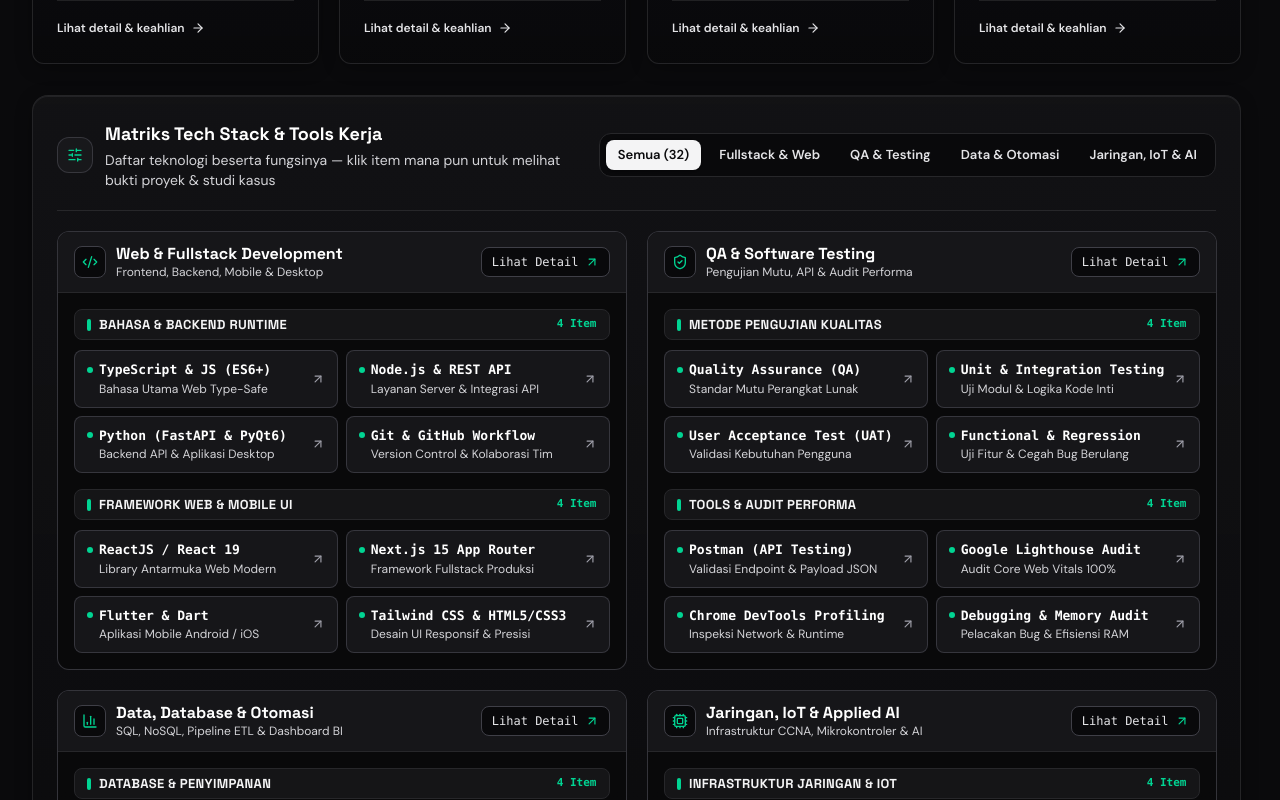
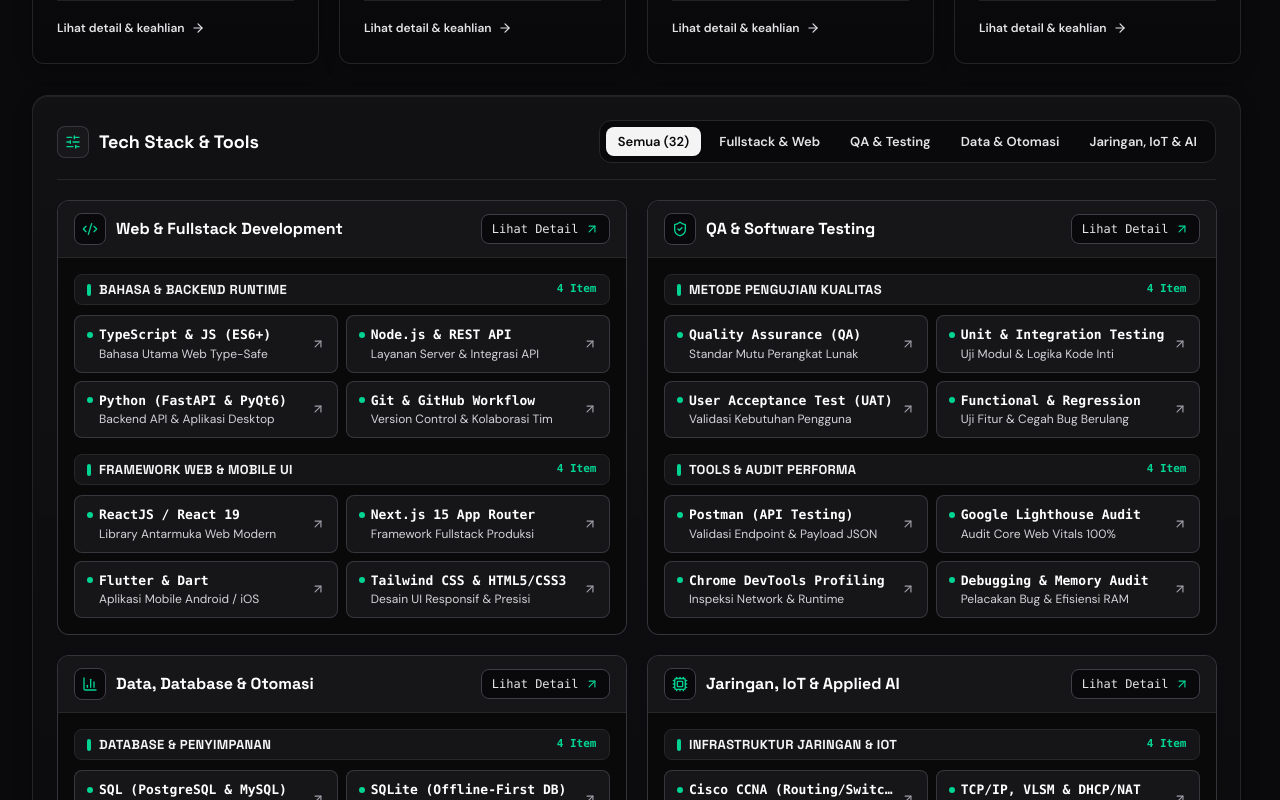
Before and after one commit to EdvanVPRoject/portofolio, a Next.js app: page / in a window 1280 px wide. Shown: the part 4180-4980 px from the top of the page. Built offline with nearby package versions, Linux system fonts and the light colour scheme.

Commit message:
style(skills): remove redundant instructional sub-captions from tech stack matrix

```diff
--- a/src/app/page.tsx
+++ b/src/app/page.tsx
@@ -2039,19 +2039,14 @@ export default function PortfolioPage() {
           >
             <div className="relative z-10">
               {/* Matrix Header & Filter Bar */}
-              <div className="flex flex-col xl:flex-row xl:items-center justify-between gap-4 border-b border-zinc-800 pb-4 sm:pb-5">
-                <div className="flex items-start sm:items-center gap-3">
-                  <span className="flex h-9 w-9 shrink-0 items-center justify-center rounded-xl border border-zinc-700/80 bg-zinc-900 text-emerald-400">
+              <div className="flex flex-col lg:flex-row lg:items-center justify-between gap-4 border-b border-zinc-800 pb-4">
+                <div className="flex items-center gap-2.5">
+                  <span className="flex h-8 w-8 shrink-0 items-center justify-center rounded-lg border border-zinc-700/80 bg-zinc-900 text-emerald-400">
                     <SlidersHorizontal className="h-4 w-4" />
                   </span>
-                  <div>
-                    <h3 className="font-heading text-base sm:text-lg font-bold text-white">
-                      Matriks Tech Stack &amp; Tools Kerja
-                    </h3>
-                    <p className="text-xs sm:text-sm text-zinc-300 mt-0.5">
-                      Daftar teknologi beserta fungsinya — klik item mana pun untuk melihat bukti proyek &amp; studi kasus
-                    </p>
-                  </div>
+                  <h3 className="font-heading text-base sm:text-lg font-bold text-white">
+                    Tech Stack &amp; Tools
+                  </h3>
                 </div>
 
                 {/* Filter Tabs */}
@@ -2092,25 +2087,21 @@ export default function PortfolioPage() {
                     {
                       id: 'fullstack' as const,
                       title: 'Web & Fullstack Development',
-                      subtitle: 'Frontend, Backend, Mobile & Desktop',
                       icon: 'code' as const,
                     },
                     {
                       id: 'qa' as const,
                       title: 'QA & Software Testing',
-                      subtitle: 'Pengujian Mutu, API & Audit Performa',
                       icon: 'shield' as const,
                     },
                     {
                       id: 'data' as const,
                       title: 'Data, Database & Otomasi',
-                      subtitle: 'SQL, NoSQL, Pipeline ETL & Dashboard BI',
                       icon: 'chart' as const,
                     },
                     {
                       id: 'network-ai' as const,
                       title: 'Jaringan, IoT & Applied AI',
-                      subtitle: 'Infrastruktur CCNA, Mikrokontroler & AI',
                       icon: 'cpu' as const,
                     },
                   ] as const
@@ -2135,14 +2126,9 @@ export default function PortfolioPage() {
                               {cluster.icon === 'chart' && <BarChart3 className="h-4 w-4" />}
                               {cluster.icon === 'cpu' && <Cpu className="h-4 w-4" />}
                             </span>
-                            <div>
-                              <h4 className="font-heading text-sm sm:text-base font-bold text-white leading-tight">
-                                {cluster.title}
-                              </h4>
-                              <p className="text-[11px] sm:text-xs text-zinc-300">
-                                {cluster.subtitle}
-                              </p>
-                            </div>
+                            <h4 className="font-heading text-sm sm:text-base font-bold text-white">
+                              {cluster.title}
+                            </h4>
                           </div>
 
                           <button
```
